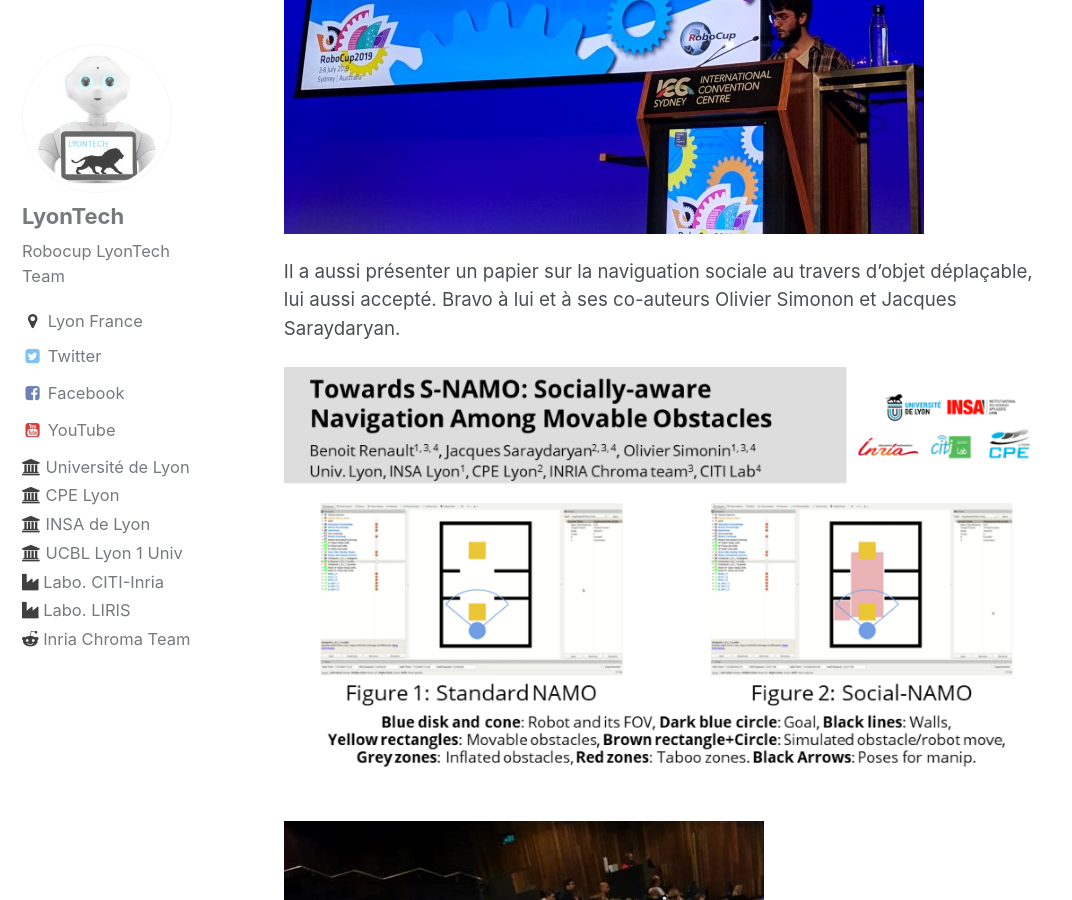
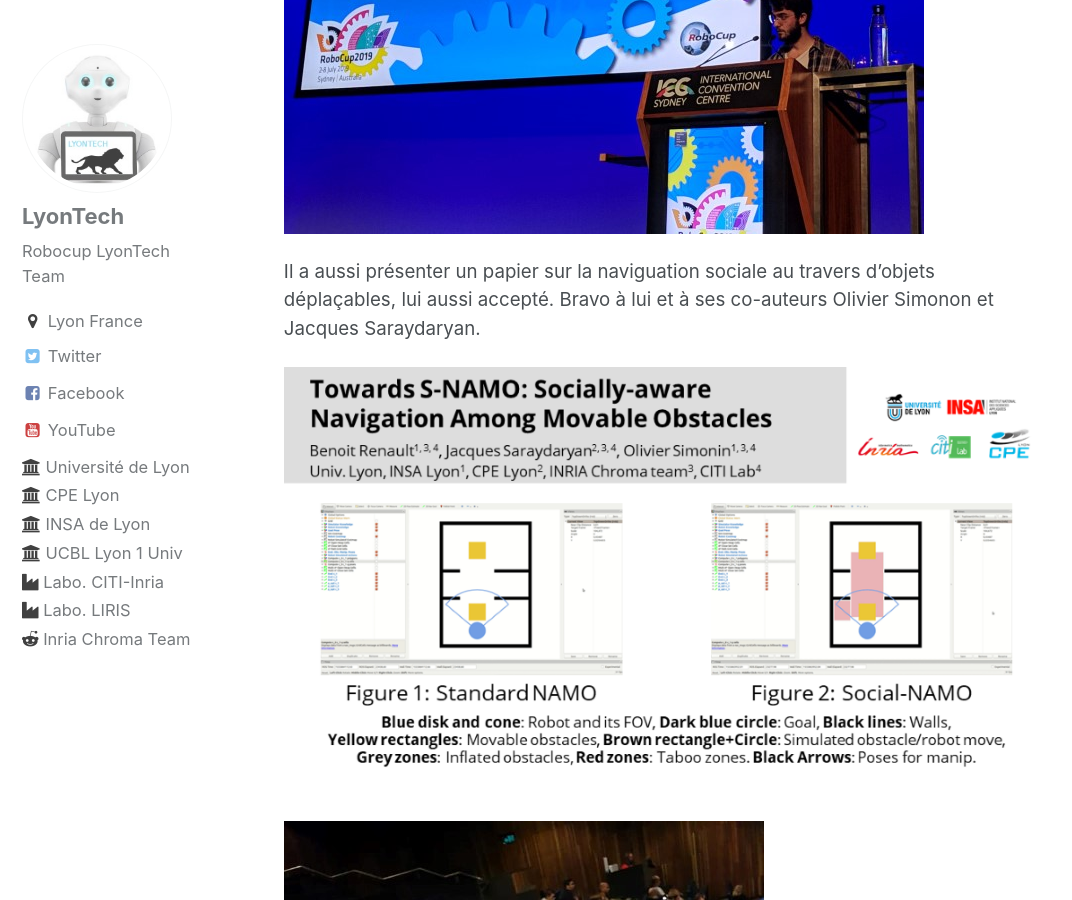
Before and after one commit to Robocup-Lyontech/Robocup-Lyontech.github.io, a Jekyll site: the page built from _posts/2019-07-08-Jour5.md, in a window 1280 px wide and 900 px high, scrolled down 1857 px. Shown: the whole window, without its empty margins (0-1072 px from the left). Built offline with Jekyll 4.4.1, drawn with Linux system fonts in a browser that asks for light colours.

Commit message:
Update 2019-07-08-Jour5.md

```diff
--- a/_posts/2019-07-08-Jour5.md
+++ b/_posts/2019-07-08-Jour5.md
@@ -16,7 +16,7 @@ Un grand Merci à Bernoît Renault d'avoir présenter le papier l'absence des au
 
 ![symposium](/assets/images/sydney2019/benoit_papier (Small).jpg)
 
-Il a aussi présenter un papier sur la naviguation sociale au travers d'objet déplaçable, lui aussi accepté. Bravo à lui et à ses co-auteurs Olivier Simonon et Jacques Saraydaryan.
+Il a aussi présenter un papier sur la naviguation sociale au travers d'objets déplaçables, lui aussi accepté. Bravo à lui et à ses co-auteurs Olivier Simonon et Jacques Saraydaryan.
 
 
 ![symposium](/assets/images/sydney2019/RENAULT_Rbcp2019_Symp_Slides (Small).png)
```
